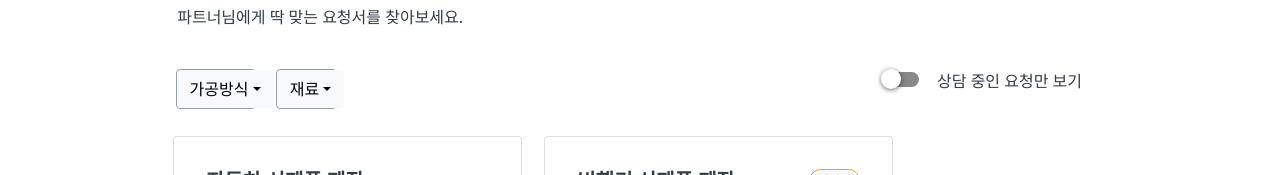
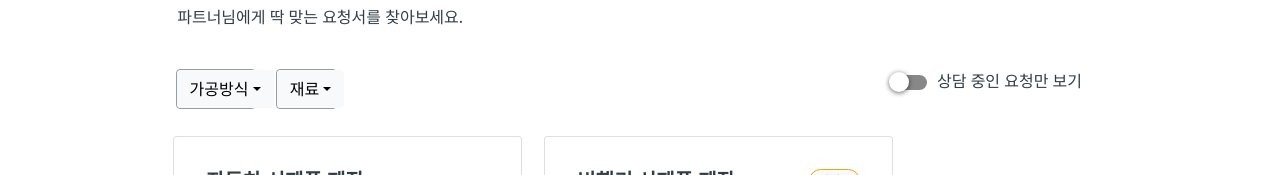
Before and after one commit to Bobstyle23/Capapartners-project, a React (Create React App) app: page / in a window 1280 px wide. Shown: the part 178-353 px from the top of the page. Built offline with nearby package versions, Linux system fonts and the light colour scheme.

Commit message:
Minor toggle style changes

```diff
--- a/src/components/SortButtons.tsx
+++ b/src/components/SortButtons.tsx
@@ -24,11 +24,11 @@ const SortButtons = () => {
 
   const items = datas.requests;
   let st = items.filter((item) => item.status === "상담중");
-  console.log(st);
+  // console.log(st);
 
   console.log(check);
   if (check) {
-    console.log(st.map((name) => name.client));
+    console.log(st);
   }
 
   const checkStatus = () => {
@@ -115,7 +115,7 @@ const SortButtons = () => {
               activeBoxShadow="0px 0px 1px 10px rgba(0, 0, 0, 0.2)"
               height={15}
               width={35}
-              className="react-switch"
+              className="toggle-switch"
               id="material-switch"
               onChange={handleChange}
               checked={check}
--- a/src/components/styles/sortButtons.css
+++ b/src/components/styles/sortButtons.css
@@ -36,7 +36,11 @@
 }
 .toggleText {
   color: #323d45;
-  margin-left: 1rem;
+  margin-left: 0.5rem;
+}
+
+.toggle-switch {
+  margin-top: 0.2rem;
 }
 
 @media only screen and (min-width: 375px) {
```
